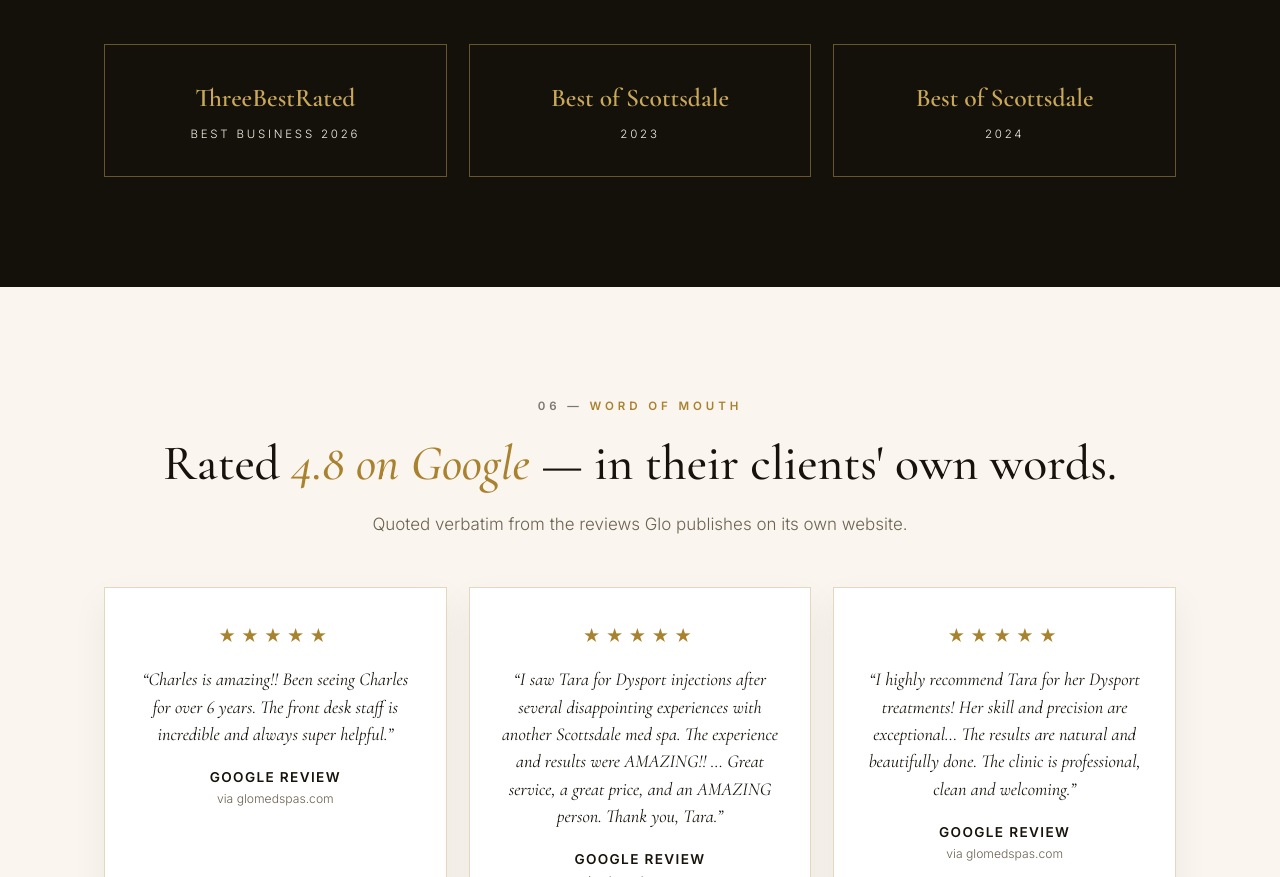
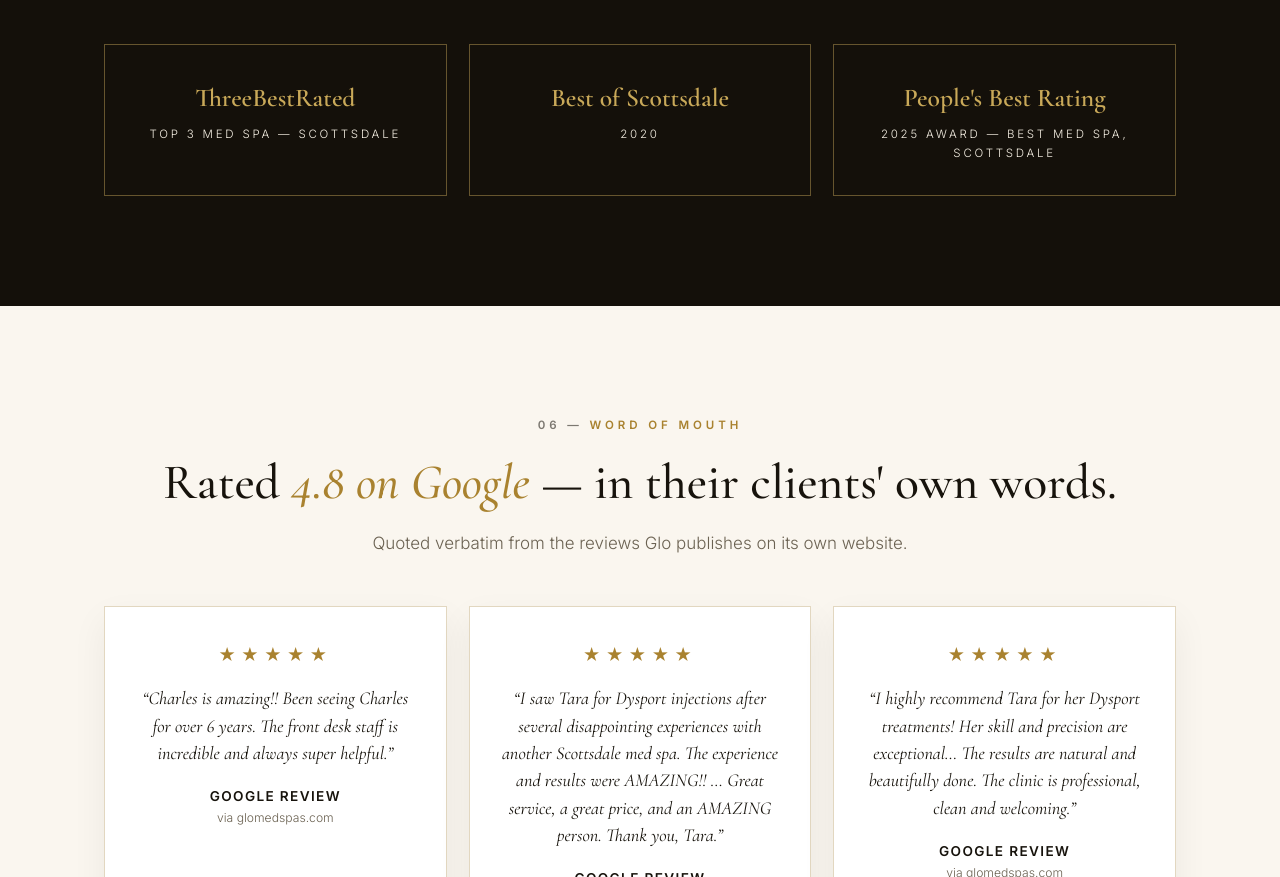
Before and after one commit to Nanadoum81/demo-glo-medspa, a plain HTML site: page index.html in a window 1280 px wide. Shown: the part 6942-7819 px from the top of the page. Drawn offline with nearby package versions, Linux system fonts and the light colour scheme.

Commit message:
Add files via upload

```diff
--- a/index.html
+++ b/index.html
@@ -125,9 +125,9 @@
 <div class="kicker light"><span class="n">05 —</span> Recognition</div>
 <h2 class="on-dark">Named among Scottsdale's best — <em>by the people who rank it.</em></h2>
 <div class="award-row">
-<div class="award"><div class="big">ThreeBestRated</div><div class="small">Best Business 2026</div></div>
-<div class="award"><div class="big">Best of Scottsdale</div><div class="small">2023</div></div>
-<div class="award"><div class="big">Best of Scottsdale</div><div class="small">2024</div></div>
+<div class="award"><div class="big">ThreeBestRated</div><div class="small">Top 3 Med Spa — Scottsdale</div></div>
+<div class="award"><div class="big">Best of Scottsdale</div><div class="small">2020</div></div>
+<div class="award"><div class="big">People's Best Rating</div><div class="small">2025 Award — Best Med Spa, Scottsdale</div></div>
 </div>
 </div></section>
 
```
